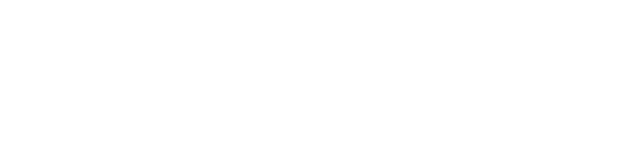
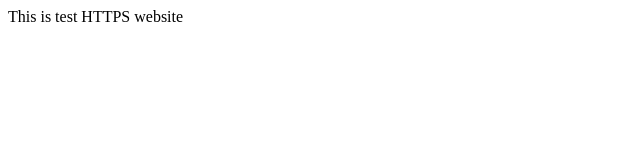
Before and after one commit to vwoengage/https-test, a plain HTML site: page index.html in a window 1280 px wide. Shown: the whole page, without its empty margins (0-640 px from the left). Drawn offline with Linux system fonts and the light colour scheme.

Commit message:
Update index.html

```diff
--- a/index.html
+++ b/index.html
@@ -1,6 +1,9 @@
 <html>
   <head>
-
+    </h1>
+  This is test HTTPS website
+  </h1>
+<!-- Start VWO Async Smartcode -->
 <script type='text/javascript'>
 window._vwo_code = window._vwo_code || (function(){
 var account_id=436291,
@@ -14,6 +17,6 @@ hide_element='body',
 f=false,d=document,code={use_existing_jquery:function(){return use_existing_jquery;},library_tolerance:function(){return library_tolerance;},finish:function(){if(!f){f=true;var a=d.getElementById('_vis_opt_path_hides');if(a)a.parentNode.removeChild(a);}},finished:function(){return f;},load:function(a){var b=d.createElement('script');b.src=a;b.type='text/javascript';b.innerText;b.onerror=function(){_vwo_code.finish();};d.getElementsByTagName('head')[0].appendChild(b);},init:function(){
 settings_timer=setTimeout('_vwo_code.finish()',settings_tolerance);var a=d.createElement('style'),b=hide_element?hide_element+'{opacity:0 !important;filter:alpha(opacity=0) !important;background:none !important;}':'',h=d.getElementsByTagName('head')[0];a.setAttribute('id','_vis_opt_path_hides');a.setAttribute('type','text/css');if(a.styleSheet)a.styleSheet.cssText=b;else a.appendChild(d.createTextNode(b));h.appendChild(a);this.load('//dev.visualwebsiteoptimizer.com/j.php?a='+account_id+'&u='+encodeURIComponent(d.URL)+'&f='+(+is_spa)+'&r='+Math.random());return settings_timer; }};window._vwo_settings_timer = code.init(); return code; }());
 </script>
-
+<!-- End VWO Async Smartcode -->
   </head>
 </html>
```
